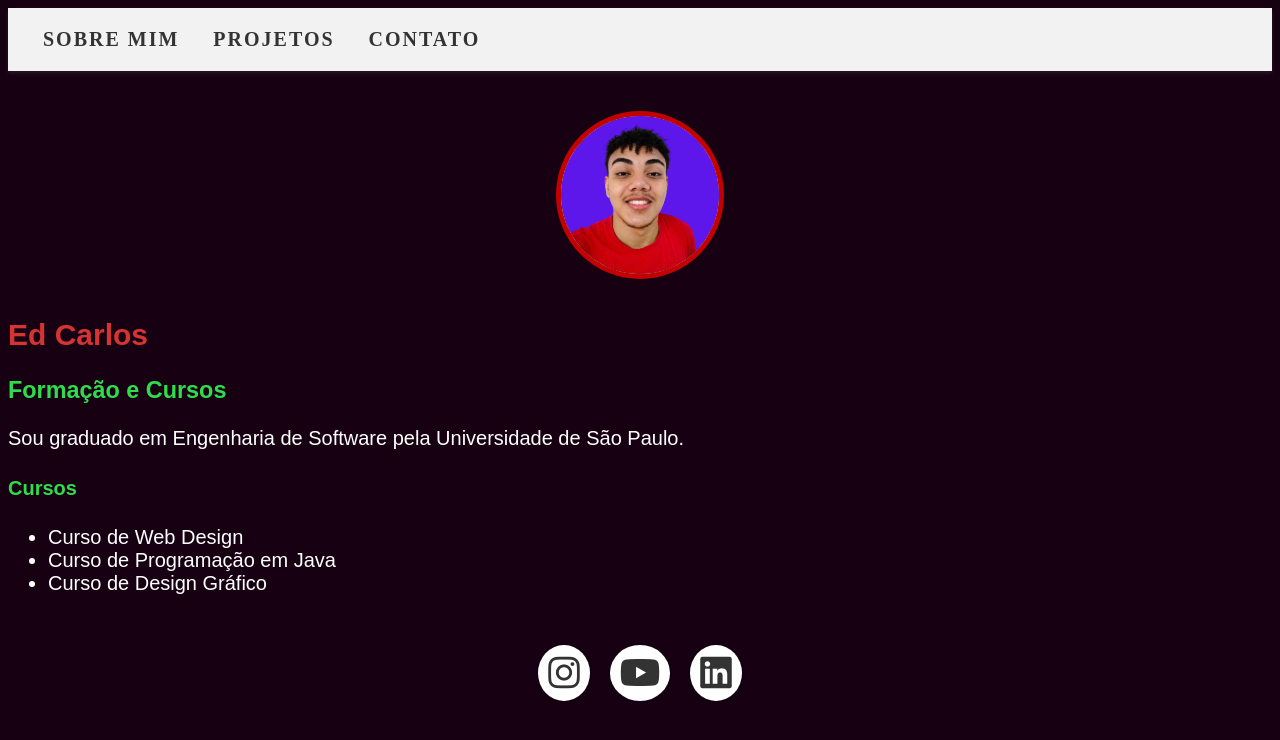
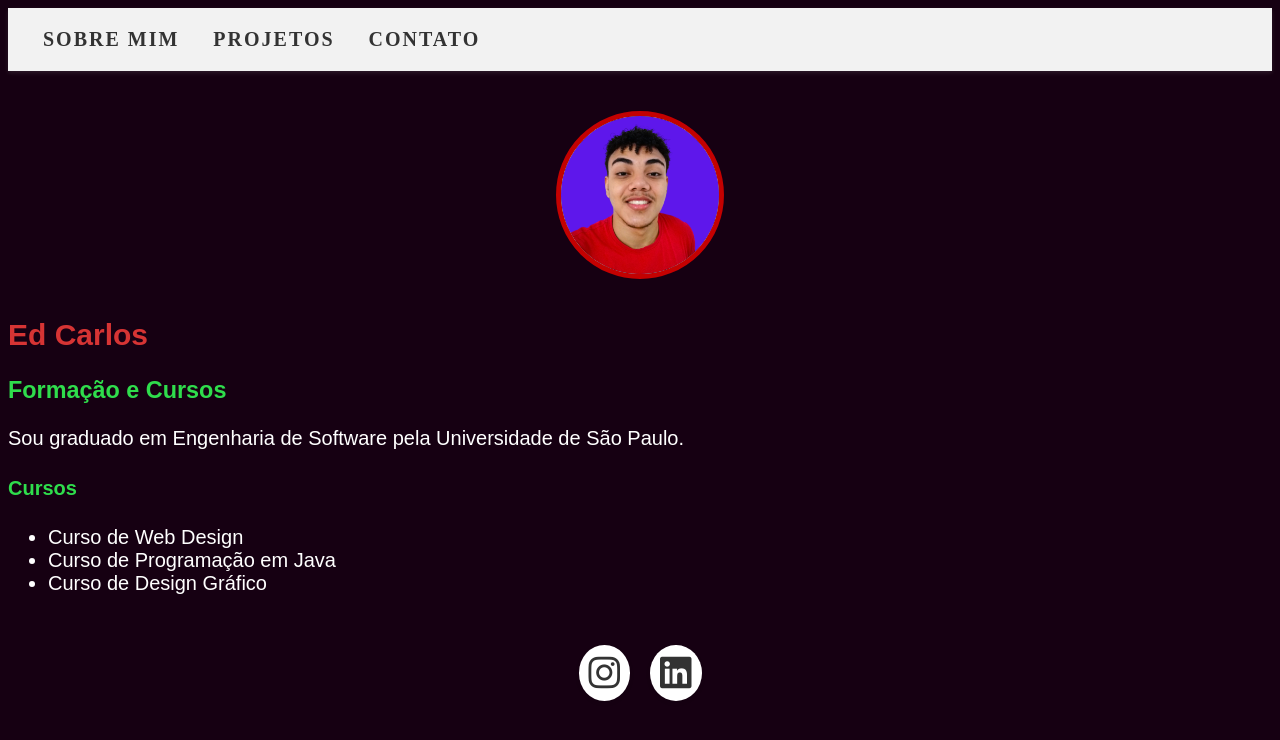
Before and after one commit to EdtuorS/projeto-site, a plain HTML site: page index.html in a window 1280 px wide. Drawn offline with Linux system fonts and the light colour scheme.

Commit message:
Update index.html

```diff
--- a/index.html
+++ b/index.html
@@ -36,8 +36,6 @@
         <a href="https://www.instagram.com/edtuor">
           <i class="fab fa-instagram"></i>
         </a>
-        <a href="https://youtube.com/@Edruv">
-          <i class="fab fa-youtube"></i>
         </a>
         <a href="https://www.linkedin.com/in/SEU_PERFIL_DO_LINKEDIN">
           <i class="fab fa-linkedin"></i>
```
